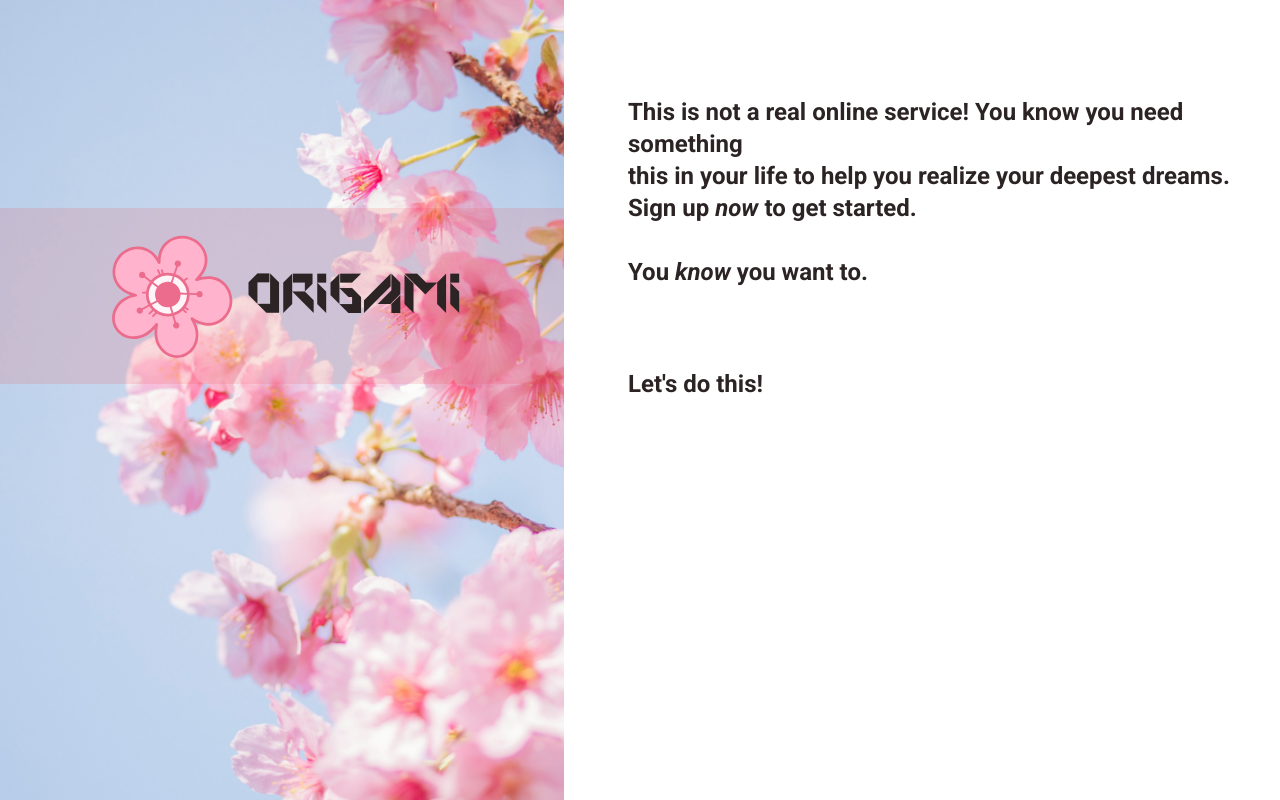
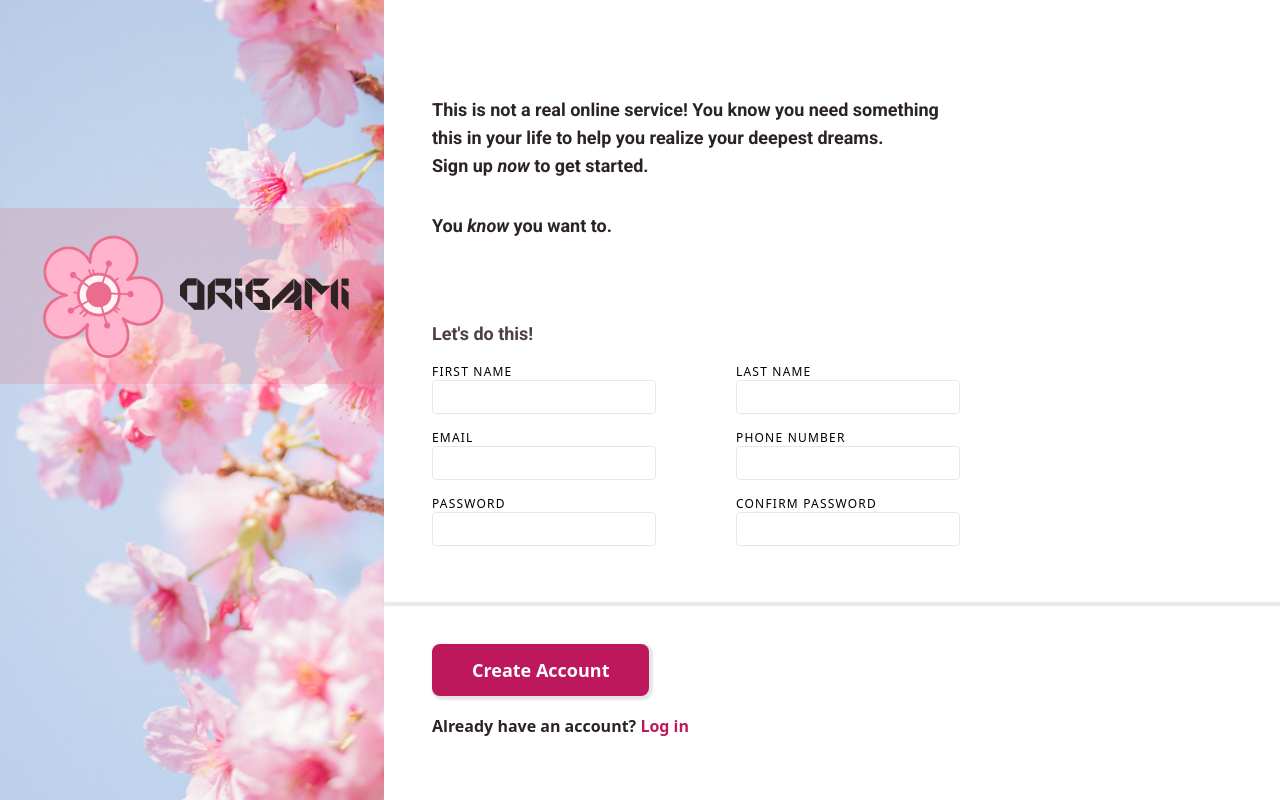
Before and after one commit to moonsu03/signup-form, a website: page index.html in a window 1280 px wide. Drawn offline with nearby package versions, Linux system fonts and the light colour scheme.

Commit message:
form ready

```diff
--- a/index.html
+++ b/index.html
@@ -1,5 +1,5 @@
 <!DOCTYPE html>
-<html lang="en">
+<html lang="en" class="w-screen h-screen">
   <head>
     <script src="https://cdn.tailwindcss.com"></script>
     <script src="script.js" defer></script>
@@ -9,8 +9,8 @@
     <link rel="stylesheet" href="input.css" />
   </head>
   <body class="flex flex-col lg:flex-row">
-    <aside class="relative lg:w-[38rem]">
-      <div>
+    <aside class="relative lg:w-[30vw]">
+      <div class="">
         <img
           src="img/tomoko-uji-bBWHtMOvxKY-unsplash.jpg"
           alt="sakura background aside"
@@ -20,16 +20,17 @@
           class="transparent-box absolute top-[13rem] h-44 w-full flex justify-center items-center"
         >
           <img src="img/logo.svg" alt="origami logo" class="w-28 sm:w-40" />
-          <div class="logo text-5xl sm:text-6xl mr-3">Origami</div>
+          <div class="logo text-5xl sm:text-6lg mr-3">Origami</div>
         </div>
       </div>
     </aside>
 
-    <main class="">
+    <main class="relative">
       <!--
-      <div class="message lg:ml-16 ml-8 mr-8 shitty margin lg:mr-[36rem] text-2xl mt-20 lg:mt-40 font-bold">
+      <div class="message lg:ml-16 ml-8 mr-8 shitty margin lg:mr-[36rem] text-lg mt-20 lg:mt-40 font-bold">
          -->
-        <div class="message lg:ml-16 mx-8 text-2xl mt-14 lg:mt-24 font-bold">
+      <div class="mb-12">
+        <div class="message mx-12 text-lg mt-14 lg:mt-24 font-bold">
           <!--
             <div>
               This is not a real online service! You know you need something <div class="inline lg:block"></div>like
@@ -37,26 +38,102 @@
               to get started.
             </div>
             -->
-          <p>
-            This is not a real online service! You know you need something
-          </p>
-
-          <p>
-            this in your life to help you realize your deepest dreams.
-          </p>
-
-          <p>
-            Sign up <em>now</em> to get started.
-          </p>
+          <p>This is not a real online service! You know you need something</p>
+          <p>this in your life to help you realize your deepest dreams.</p>
+          <p>Sign up <em>now</em> to get started.</p>
           <p class="mt-8">You <em>know</em> you want to.</p>
 
-          <p class="mt-20">Let's do this!</p>
-        </div>
+          <p class="mt-20 mb-2">Let's do this!</p>
         </div>
 
-      <form action="post">
+        <form
+          action="#"
+          method="post"
+          class="flex flex-col lg:flex-row lg:w-[38rem] flex-wrap mx-12 relative"
+        >
+          <div class="flex flex-col lg:w-56 lg:mr-20 my-2">
+            <label for="first_name" class="text-xs tracking-widest"
+              >FIRST NAME</label
+            >
+            <input
+              type="text"
+              id="first_name"
+              name="first_name"
+              class="focus:outline-none border-solid border-[1px] pl-3 py-1 rounded focus:border-blue-700"
+              required
+            />
+          </div>
+          <div class="flex flex-col lg:w-56 lg:mr-20 my-2">
+            <label for="last_name" class="text-xs tracking-widest"
+              >LAST NAME</label
+            >
+            <input
+              type="text"
+              id="last_name"
+              name="last_name"
+              class="focus:outline-none border-solid border-[1px] pl-3 py-1 rounded focus:border-blue-700"
+              required
+            />
+          </div>
 
+          <div class="flex flex-col lg:w-56 lg:mr-20 my-2">
+            <label for="email" class="text-xs tracking-widest">EMAIL</label>
+            <input
+              type="email"
+              name="email"
+              id="email"
+              class="focus:outline-none border-solid border-[1px] pl-3 py-1 rounded focus:border-blue-700"
+              required
+            />
+          </div>
+          <div class="flex flex-col lg:w-56 lg:mr-20 my-2">
+            <label for="phone_number" class="text-xs tracking-widest"
+              >PHONE NUMBER</label
+            >
+            <input
+              type="tel"
+              name="phone_number"
+              id="phone_number"
+              class="focus:outline-none border-solid border-[1px] pl-3 py-1 rounded focus:border-blue-700"
+              required
+            />
+          </div>
+          <div class="flex flex-col lg:w-56 lg:mr-20 my-2">
+            <label for="password" class="text-xs tracking-widest"
+              >PASSWORD</label
+            >
+            <input
+              type="password"
+              name="password"
+              id="password"
+              class="focus:outline-none border-solid border-[1px] pl-3 py-1 rounded focus:border-blue-700"
+              required
+            />
+          </div>
+          <div class="flex flex-col lg:w-56 lg:mr-20 my-2">
+            <label for="confirm_password" class="text-xs tracking-widest"
+              >CONFIRM PASSWORD</label
+            >
+            <input
+              type="password"
+              name="confirm_password"
+              id="confirm_password"
+              class="focus:outline-none border-solid border-[1px] pl-3 py-1 rounded focus:border-blue-700"
+              required
+            />
+          </div>
+
+          <button
+            class="absolute main-shadow top-[30rem] lg:top-[18rem] bg-pink-700 font-semibold text-lg text-white border-none px-10 py-3 rounded-lg"
+          >
+            Create Account
+          </button>
         </form>
+      </div>
+      <div class="main-shadow w-[1000000%]"></div>
+      <p class="font-semibold ml-12 mt-40 mb-16 lg:mb-0">
+        Already have an account? <a href="#" class="text-pink-700">Log in</a>
+      </p>
     </main>
   </body>
 </html>
--- a/input.css
+++ b/input.css
@@ -5,18 +5,35 @@
   src: url(fonts/Origami.ttf);
 }
 
+img {
+  background-position: center;
+  background-size: cover;
+}
+
 .transparent-box {
   background-color: rgba(238, 70, 70, 0.15); /* doesn't affect children */
 }
 
 .logo {
-  font-family: Origami, system-ui, -apple-system, BlinkMacSystemFont, 'Segoe UI', Roboto, Oxygen, Ubuntu, Cantarell, 'Open Sans', 'Helvetica Neue', sans-serif;
+  font-family: Origami, system-ui, -apple-system, BlinkMacSystemFont, "Segoe UI",
+    Roboto, Oxygen, Ubuntu, Cantarell, "Open Sans", "Helvetica Neue", sans-serif;
 }
 
 .message {
-  font-family: Roboto, system-ui, -apple-system, BlinkMacSystemFont, 'Segoe UI', Roboto, Oxygen, Ubuntu, Cantarell, 'Open Sans', 'Helvetica Neue', sans-serif;
+  font-family: Roboto, system-ui, -apple-system, BlinkMacSystemFont, "Segoe UI",
+    Roboto, Oxygen, Ubuntu, Cantarell, "Open Sans", "Helvetica Neue", sans-serif;
 }
 
-p, .logo {
+p,
+.logo {
   color: rgb(44, 36, 36);
 }
+
+p.mt-20 {
+  color: rgb(77, 64, 64);
+}
+
+input:focus,
+.main-shadow {
+  box-shadow: 2px 2px 2px 2px rgba(1, 1, 1, 0.1);
+}
```
Lines whose indentation alone changed are shown as unchanged.
